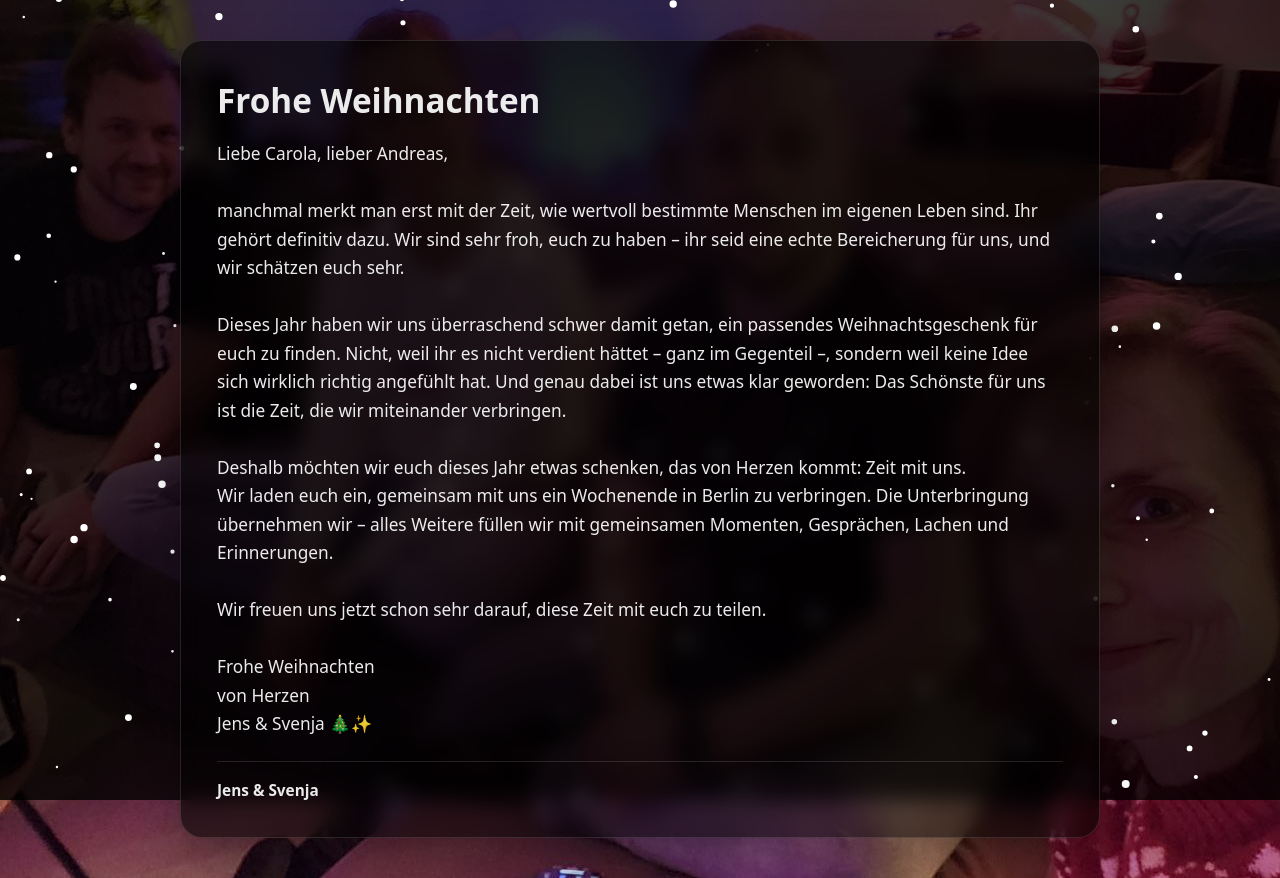
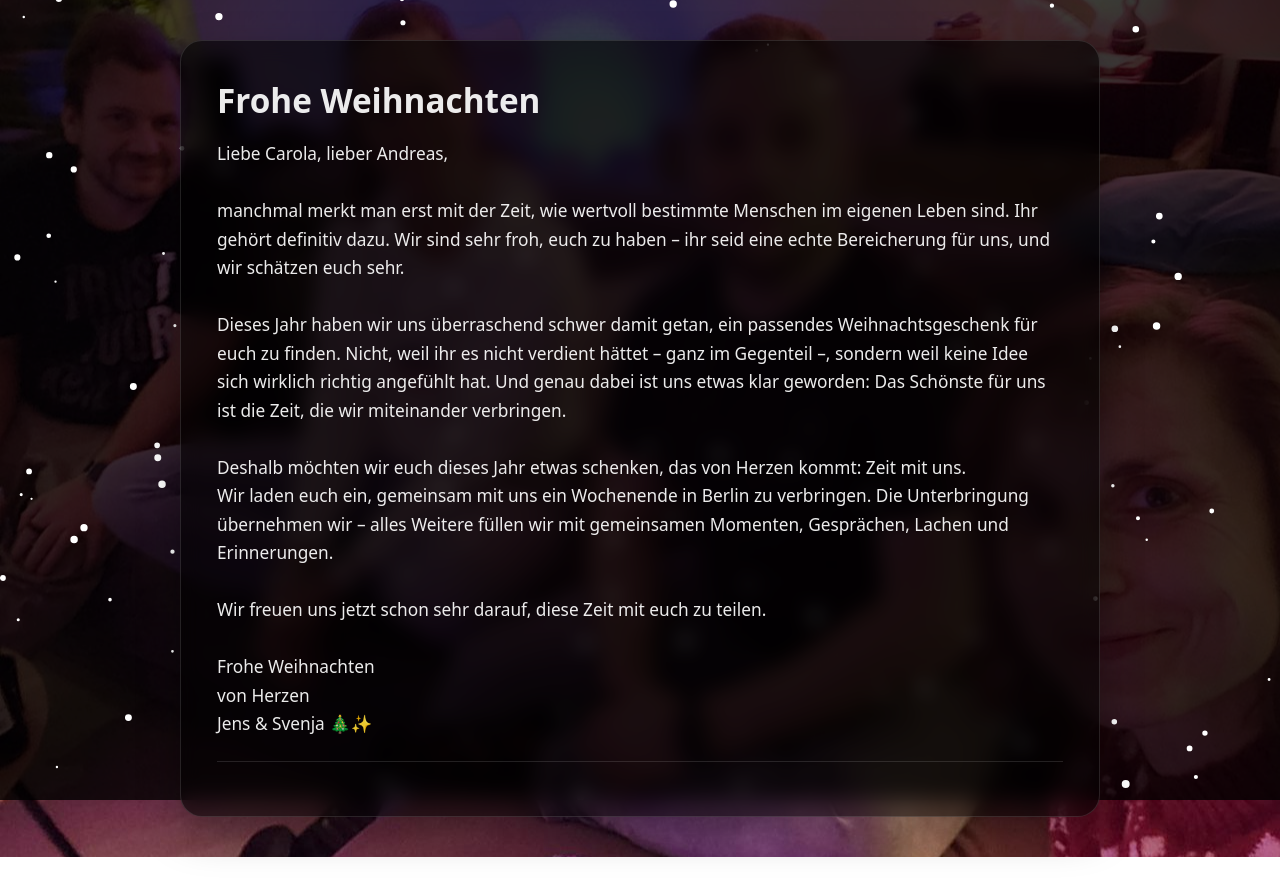
Before and after one commit to Jens1808/Carola-Andreas, a plain HTML site: page index.html in a window 1280 px wide. After the commit the page ends 857 px from the top, so only its background shows below. Drawn offline with Linux system fonts and the light colour scheme.

Commit message:
Remove names div from the signoff section

```diff
--- a/index.html
+++ b/index.html
@@ -127,7 +127,6 @@ von Herzen
 Jens & Svenja 🎄✨</p>
 
       <div class="signoff">
-        <div class="names">Jens &amp; Svenja</div>
       </div>
     </section>
   </main>
```
